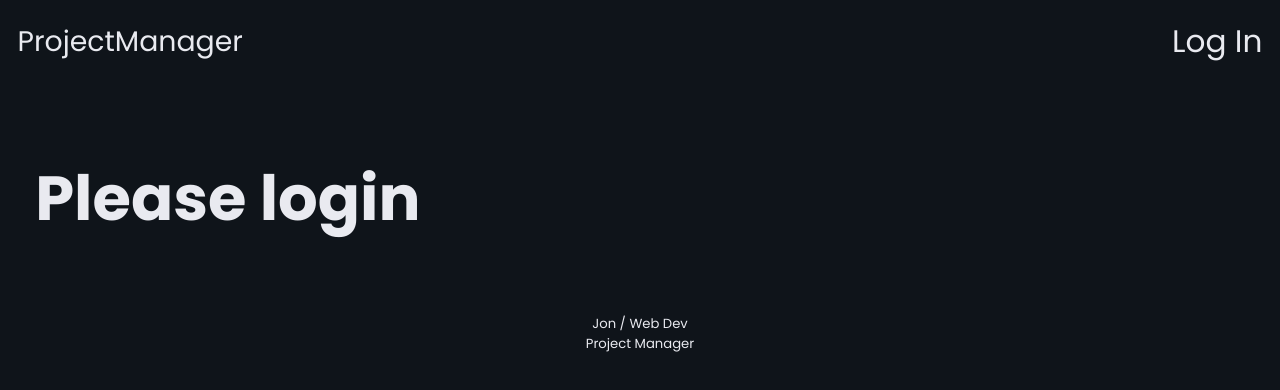
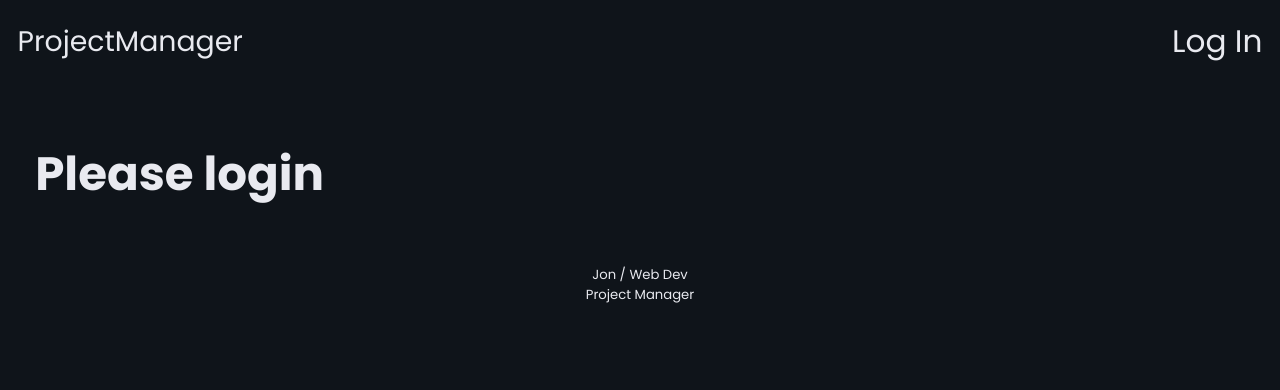
Before and after one commit to venoblin/teamhub-frontend, a React (Create React App) app: page / in a window 1280 px wide. Shown: the top 390 px of the page. Built offline with nearby package versions, Linux system fonts and the light colour scheme; no server answers.

Commit message:
modified font sizes

```diff
--- a/src/styles/index.css
+++ b/src/styles/index.css
@@ -20,15 +20,15 @@ code {
 }
 
 h1 {
-  font-size: 2.25em;
+  font-size: 1.75em;
 }
 
 h2 {
-  font-size: 2em;
+  font-size: 1.5em;
 }
 
 h3 {
-  font-size: 1.75em;
+  font-size: 1.25em;
 }
 
 p, a {
--- a/src/styles/index.scss
+++ b/src/styles/index.scss
@@ -23,15 +23,15 @@ code {
 }
 
 h1 {
-  font-size: 2.25em;
+  font-size: 1.75em;
 }
 
 h2 {
-  font-size: 2em;
+  font-size: 1.5em;
 }
 
 h3 {
-  font-size: 1.75em;
+  font-size: 1.25em;
 }
 
 p, a {
```
Also changed, not shown: 1 other file (tests, documents, lock files or other folders).
